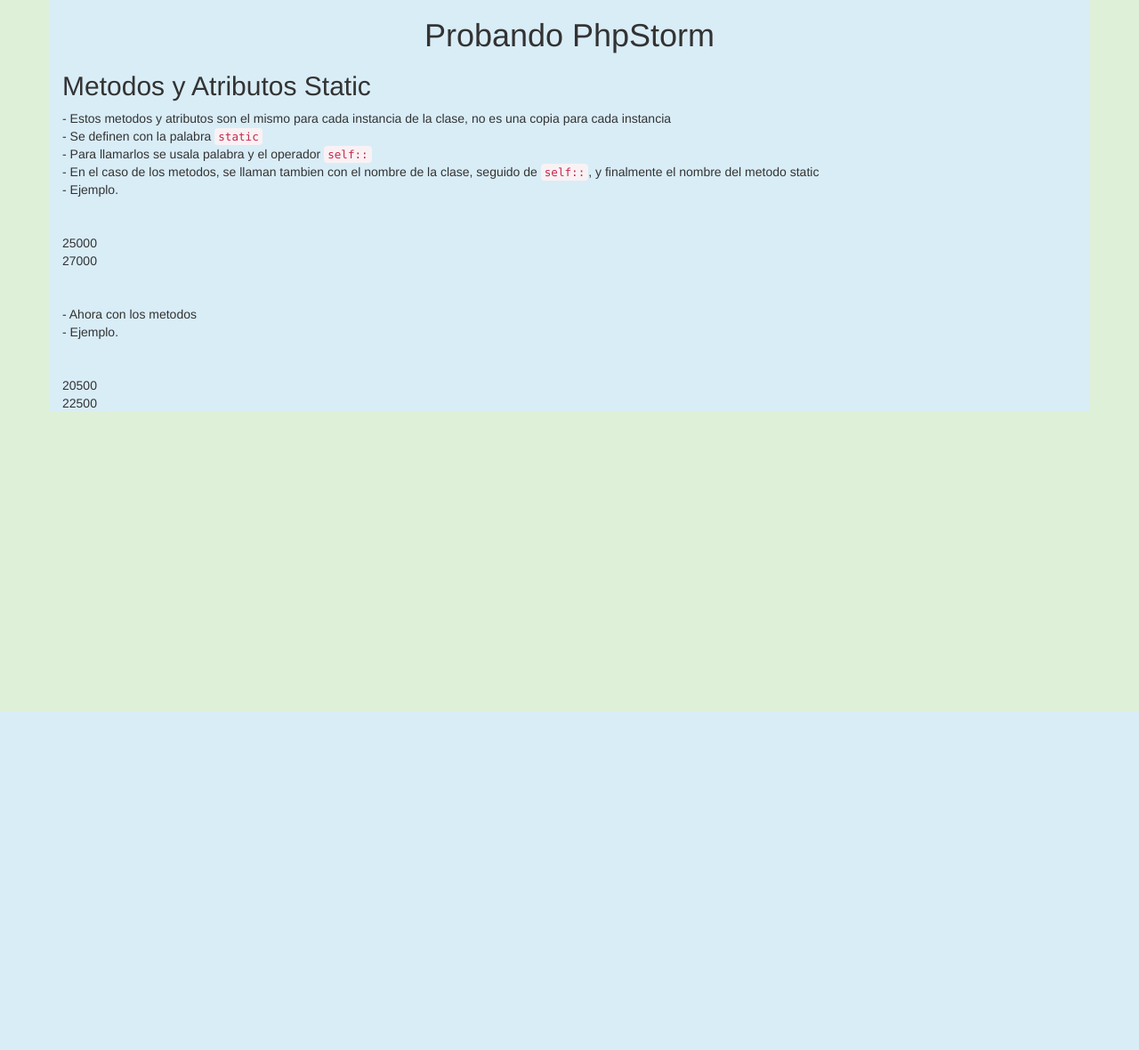
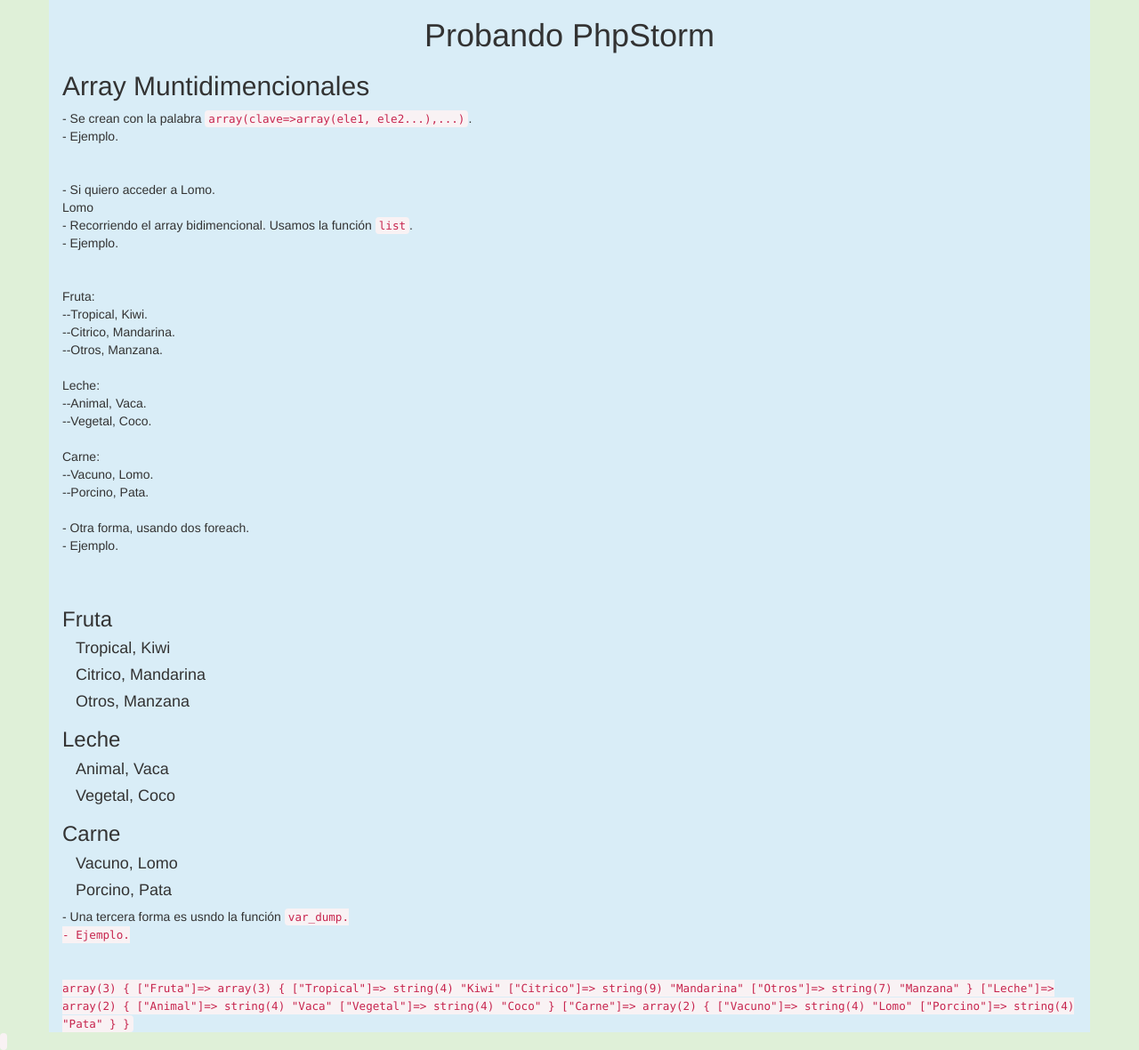
Before and after one commit to App-PHP/PHP-Pildoras, a PHP site: page / in a window 1280 px wide. Shown: the whole page at 89% size. Before the commit the page ends 800 px from the top, so only its background shows below. Run offline with PHP 8.4, Linux system fonts and the light colour scheme.

Commit message:
Video 30, 31 y 32. Arrays

```diff
--- a/index.php
+++ b/index.php
@@ -1,5 +1,5 @@
 <?php
 require("config/config.php");
 require("html/head.html");
-require("videos/2/28-MetodosAtributosEstaticos.php");
+require("videos/3/33-ArraysMultidimencionales.php");
 include("html/foot.html");
--- /dev/null
+++ b/videos/3/33-ArraysMultidimencionales.php
@@ -0,0 +1,54 @@
+<?php
+/**
+ * Created by PhpStorm.
+ * User: hernan
+ * Date: 05/07/2016
+ * Time: 14:15
+ */
+
+echo "<h2>Array Muntidimencionales</h2>";
+
+echo "- Se crean con la palabra <code>array(clave=>array(ele1, ele2...),...)</code>.<br>";
+
+echo "- Ejemplo.<br><br><br>";
+
+$alimentos = array("Fruta" => array("Tropical" => "Kiwi", "Citrico" => "Mandarina", "Otros" => "Manzana"),
+    "Leche" => array("Animal" => "Vaca", "Vegetal" => "Coco"),
+    "Carne" => array("Vacuno" => "Lomo", "Porcino" => "Pata"));
+
+
+echo "- Si quiero acceder a Lomo.<br>";
+
+echo $alimentos["Carne"]["Vacuno"] . "<br>";
+
+echo "- Recorriendo el array bidimencional. Usamos la función <code>list</code>.<br>";
+
+echo "- Ejemplo.<br><br><br>";
+
+foreach ($alimentos as $claveAlim => $alim) {
+    echo $claveAlim.":<br>";
+
+    while (list($clave, $valor) = each($alim)) {
+        echo "--$clave, $valor.<br>";
+    }
+    echo "<br>";
+}
+
+echo "- Otra forma, usando dos foreach.<br>";
+
+
+echo "- Ejemplo.<br><br><br>";
+
+foreach ($alimentos as $claveAlimentos=>$valorAlimentos){
+    echo "<h3>$claveAlimentos</h3>";
+    foreach ($valorAlimentos as $clave=>$valor){
+        echo "<h4>&nbsp;&nbsp;&nbsp;$clave, $valor</h4>";
+    }
+}
+
+
+echo "- Una tercera forma es usndo la función <code>var_dump.<br>";
+
+echo "- Ejemplo.<br><br><br>";
+
+echo var_dump($alimentos);
```
Also changed, not shown: videos/3/30-Arrays.php (added, +51 -0 lines), videos/3/31-ArraysRecorrer.php (added, +65 -0 lines).
